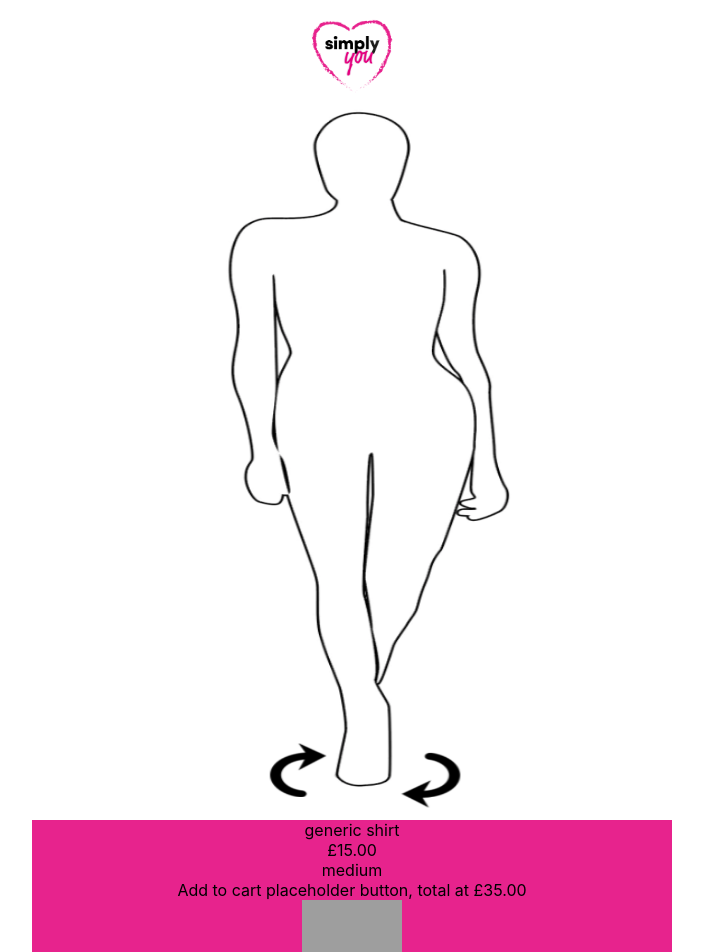
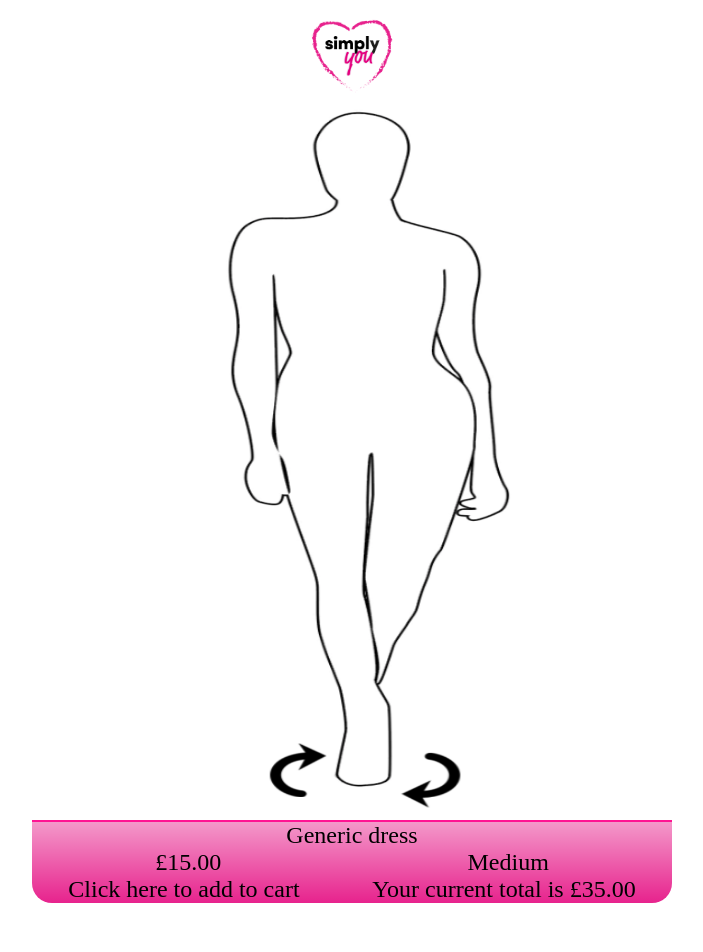
Before and after one commit to peanuts75/hackathon2023, a React (Create React App) app in the folder hackathon/: page / in a window 1280 px wide. Shown: the top 952 px of the page, without its empty margins (288-991 px from the left). Built offline with nearby package versions, Linux system fonts and the light colour scheme; grey boxes are pictures that could not be loaded.

Commit message:
Updated the styling for the add to cart modal

```diff
--- a/hackathon/src/App.css
+++ b/hackathon/src/App.css
@@ -111,7 +111,7 @@
 
 .searchBar {
   border-radius: 0.4rem;
-  align-items: right;
+  /*align-items: right;*/
   height: 2rem;
 }
 
@@ -151,11 +151,28 @@
 
 .addToBag {
     background-color: #e7238d;
+    background-image: linear-gradient(to bottom, #fff8, #fff0);
+    border-top: 2px deeppink solid;
     margin-left: 20rem;
     margin-right: 20rem;
     margin-bottom: 4rem;
+    border-bottom-left-radius: 20px;
+    border-bottom-right-radius: 20px;
+  font-family: 'Oswald', serif;
+  font-size: 1.5rem;
+  cursor: pointer;
+}
+
+.addToBag:hover {
+  background-color: #e7238dcc;
+  color: #000c
 }
 
 #item-model-item {
     color: white;
 }
+
+.container {
+  display:flex;
+  justify-content: space-around;
+}
--- a/hackathon/src/components/ItemModal.js
+++ b/hackathon/src/components/ItemModal.js
@@ -1,19 +1,23 @@
 import '../App.css';
 
 function ItemModal() {
-    let name = "generic shirt"
+    let name = "Generic dress"
     let price = "£15.00"
-    let size = ["small", "medium", "large"]
+    let size = ["Small", "Medium", "Large"]
     let total = "£35.00"
     let image = require("../clothes/Dresses/z02fj718010s 14-06-2023_Batch 1 of 1.jpg")
     let imageDimensions = [100, 100, 100, 100]
     return (
         <div id={"item-modal"} className={"addToBag"}>
             <div className={"item-modal-item"} id={"item-modal-name"}>{name}</div>
-            <div className={"item-modal-item"} id={"item-modal-item-price"}>{price}</div>
-            <div className={"item-modal-item"} id={"item-modal-size-dropdown"}>{size.at(1)}</div>
-            <div className={"item-modal-item"} id={"item-modal-add-to-cart"}>Add to cart placeholder button, total at {total}</div>
-            <div className={"item-modal-item"} id={"item-modal-image"}><img src={image} alt={"alt text"} style={{left:imageDimensions.at(0), top:imageDimensions.at(1), width:imageDimensions.at(2), height:imageDimensions.at(3)}}/></div>
+            <div className={"container"}>
+                <div className={"item-modal-item"} id={"item-modal-item-price"}>{price}</div>
+                <div className={"item-modal-item"} id={"item-modal-size-dropdown"}>{size.at(1)}</div>
+            </div>
+            <div className={"container"}>
+                <div className={"item-modal-item"}>Click here to add to cart</div>
+                <div className={"item-modal-item"}>Your current total is {total}</div>
+            </div>
         </div>
     )
 }
```
